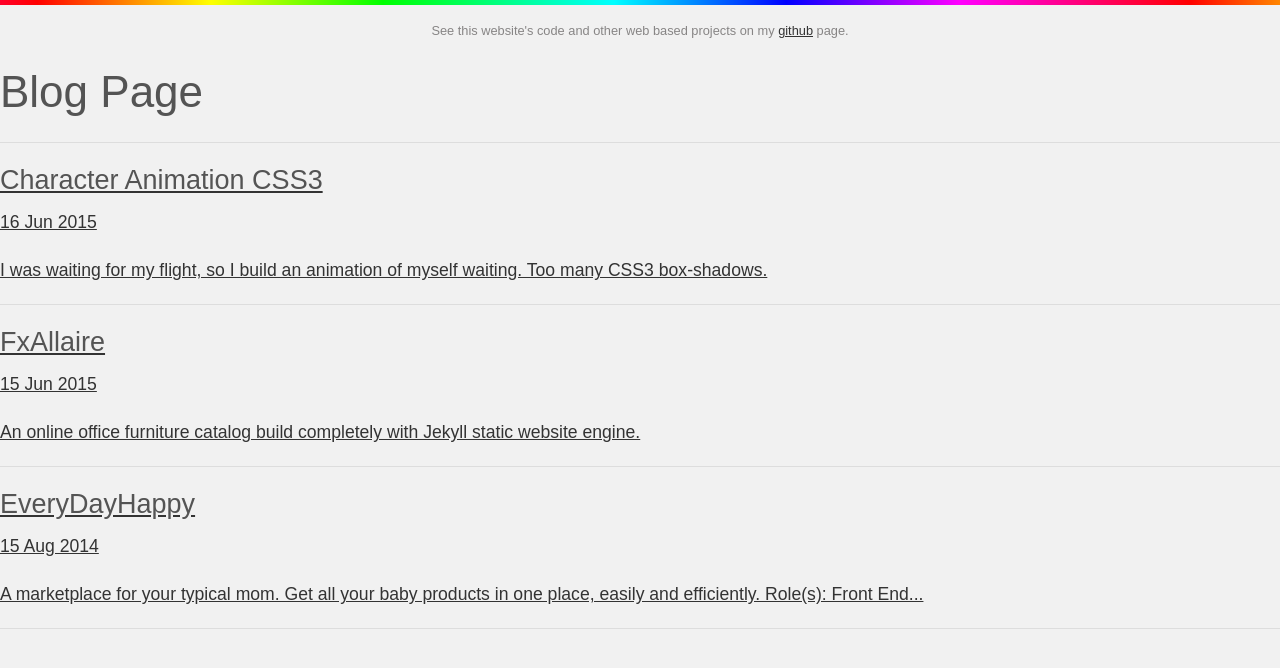
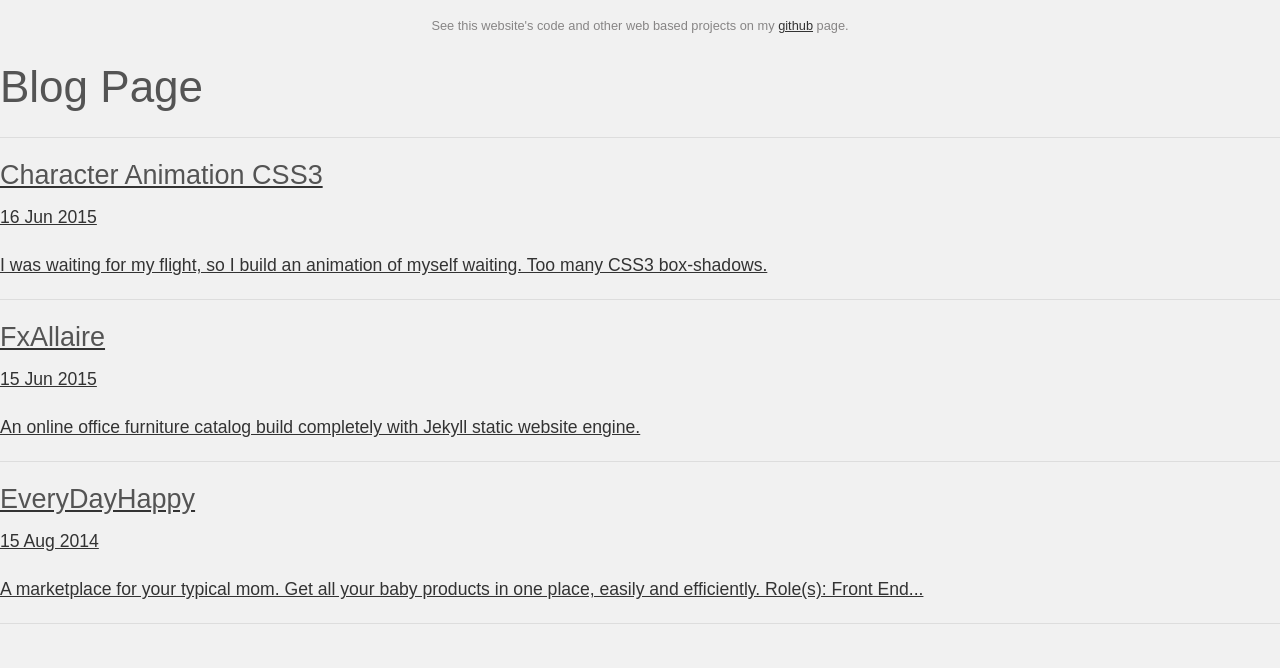
Before and after one commit to adamleithp/adamleithp.github.io, a Jekyll site: the page built from blog/index.html, in a window 1280 px wide. Shown: the top 668 px of the page. Built offline with Jekyll 4.4.1, drawn with Linux system fonts in a browser that asks for light colours; Markdown is read by kramdown in place of the engine named in the settings; the list of posts is cut into pages by our own code.

Commit message:
removed gay banner support.

```diff
--- a/_layouts/default.html
+++ b/_layouts/default.html
@@ -51,8 +51,6 @@
 </head>
 <body>
 
-	<div class="gay-banner"></div>
-
 	<header>
 		<p class="text-center">
 		<!-- <a href="/" role="link" title="Link to home, yo">Home</a> | -->
```
